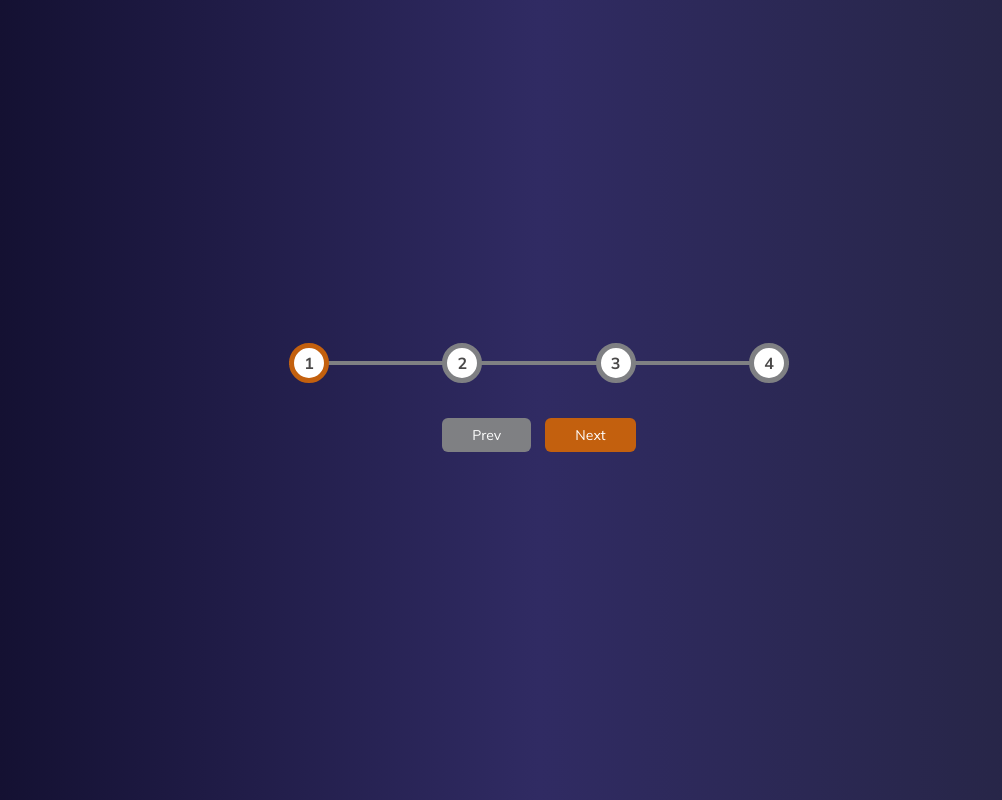
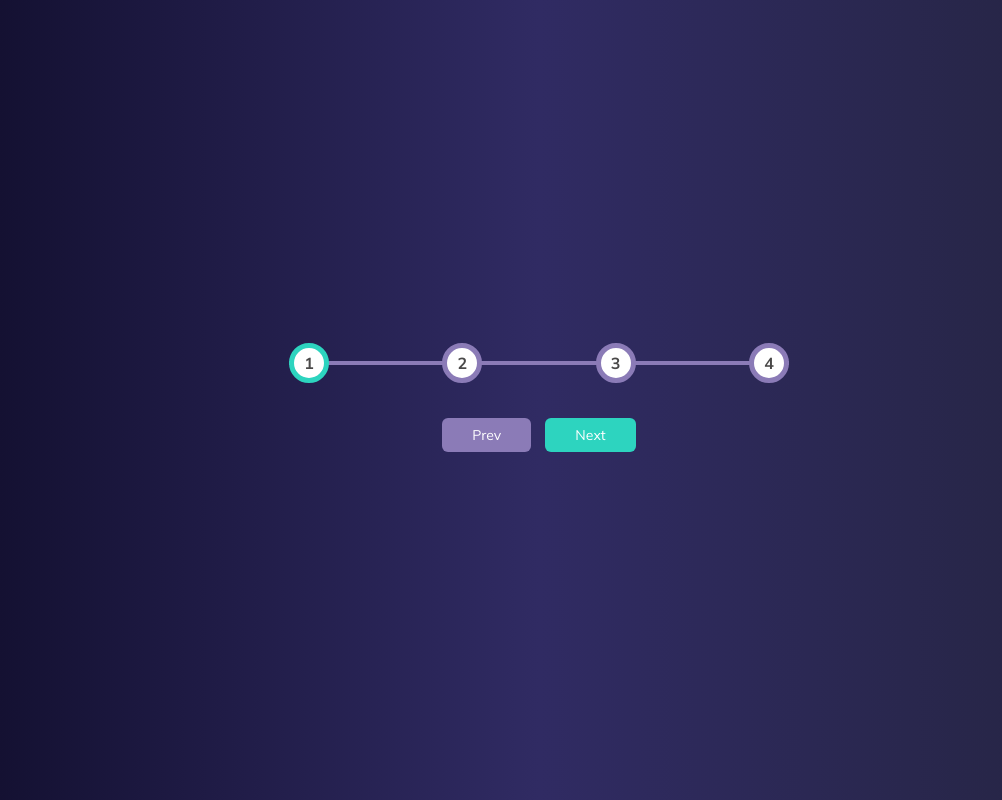
Before and after one commit to dacelibermane/Progress-Steps, a plain HTML site: page index.html in a window 1280 px wide. Shown: the whole page, without its empty margins (101-1103 px from the left). Drawn offline with Linux system fonts and the light colour scheme.

Commit message:
change color filled steps

```diff
--- a/style.css
+++ b/style.css
@@ -1,8 +1,8 @@
 @import url("https://fonts.googleapis.com/css2?family=Mulish:ital,wght@0,200..1000;1,200..1000&display=swap");
 
 :root {
-  --line-border-fill: #c3600e;
-  --line-border-empty: #7f8083;
+  --line-border-fill: #2dd4bf;
+  --line-border-empty: #8b7bb7;
 }
 
 * {
```
